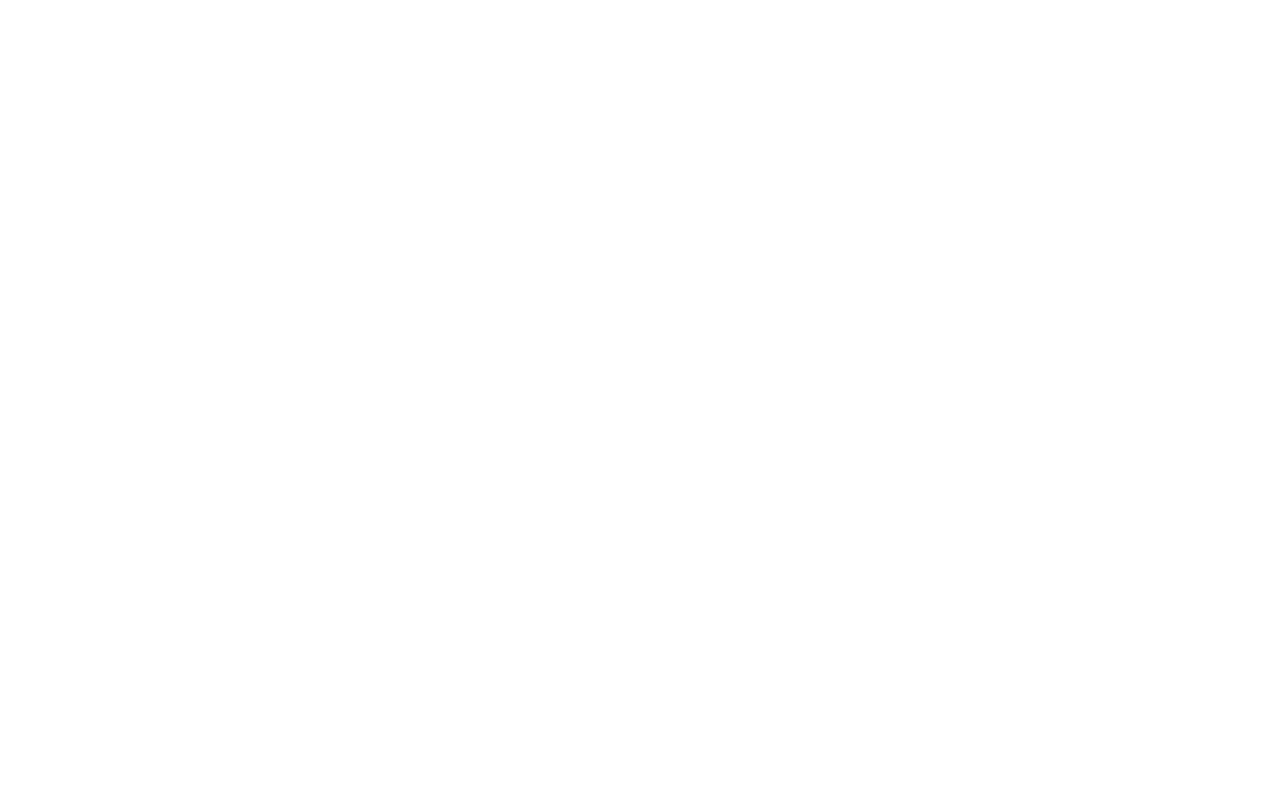
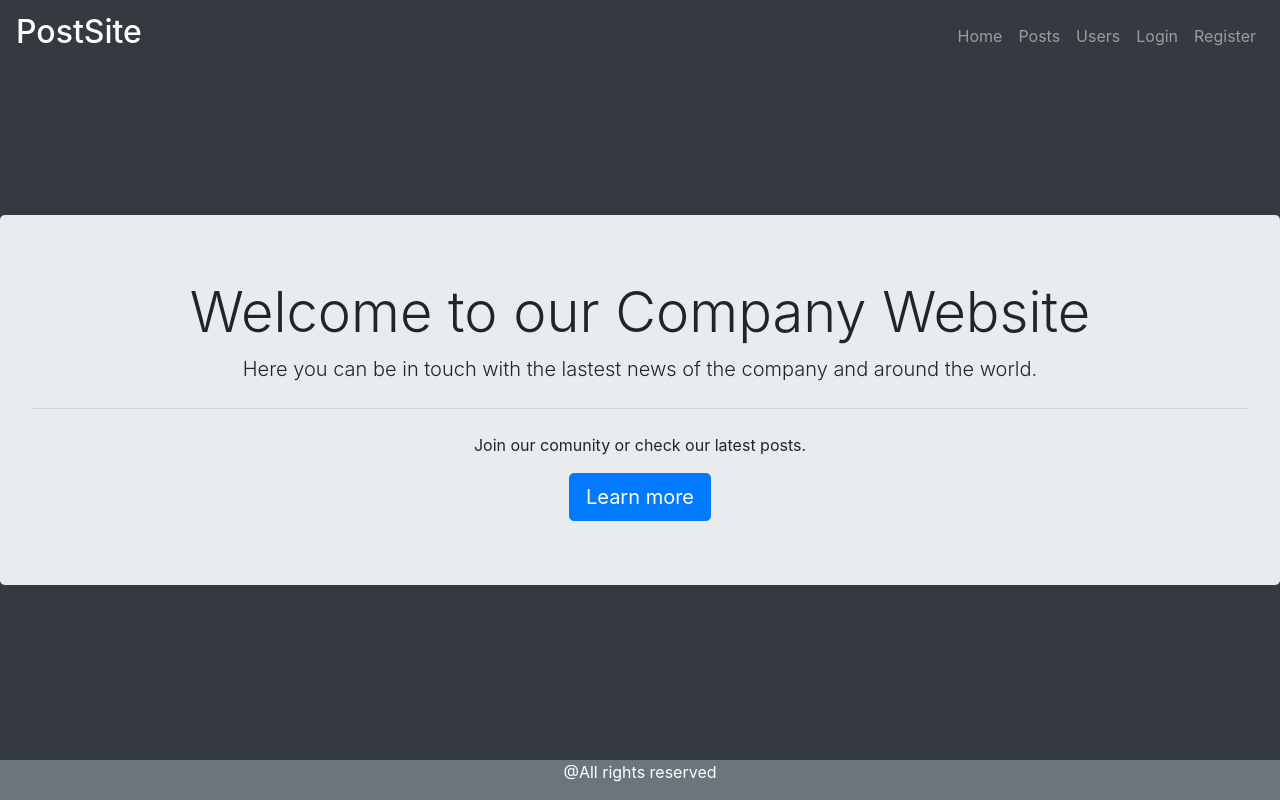
Before and after one commit to Xb0s7/FE-Challenge, a React (Create React App) app in the folder front-end/: page / in a window 1280 px wide. Built offline with nearby package versions, Linux system fonts and the light colour scheme.

Commit message:
created base skeleton, navigation and homePage'

```diff
--- a/front-end/package.json
+++ b/front-end/package.json
@@ -7,6 +7,8 @@
     "@testing-library/react": "^9.5.0",
     "@testing-library/user-event": "^7.2.1",
     "bootstrap": "^4.5.2",
+    "popper": "^1.0.1",
+    "popper.js": "^1.16.1",
     "react": "^16.13.1",
     "react-dom": "^16.13.1",
     "react-router-dom": "^5.2.0",
--- a/front-end/public/index.html
+++ b/front-end/public/index.html
@@ -9,6 +9,7 @@
       name="description"
       content="Web site created using create-react-app"
     />
+    <link rel="stylesheet" href="https://stackpath.bootstrapcdn.com/bootstrap/4.5.2/css/bootstrap.min.css" integrity="sha384-JcKb8q3iqJ61gNV9KGb8thSsNjpSL0n8PARn9HuZOnIxN0hoP+VmmDGMN5t9UJ0Z" crossorigin="anonymous">
     <link rel="apple-touch-icon" href="%PUBLIC_URL%/logo192.png" />
     <link rel="manifest" href="%PUBLIC_URL%/manifest.json" />
     <title>React App</title>
--- a/front-end/src/App.js
+++ b/front-end/src/App.js
@@ -1,10 +1,10 @@
 import React from 'react';
+import 'bootstrap';
+import Navigation from './utils/navigation';
 
 function App() {
   return (
-    <div className="App">
-
-    </div>
+    <Navigation/>
   );
 }
 
--- /dev/null
+++ b/front-end/src/components/footer/footer.js
@@ -0,0 +1,11 @@
+import React from 'react';
+
+const Footer = () => {
+    return (
+        <div className='container-fluid bg-secondary text-white text-center'>
+            <p>@All rights reserved</p>
+        </div>
+    )
+}
+
+export default Footer
--- /dev/null
+++ b/front-end/src/components/navBar/navBar.js
@@ -0,0 +1,33 @@
+import React from 'react';
+import { Link } from 'react-router-dom';
+const NavBar = () => {
+    return (
+        <nav className="navbar navbar-expand-lg navbar-dark bg-dark w-100 ">
+            <Link className="navbar-brand" to="#"><h2>PostSite</h2></Link>
+            <button className="navbar-toggler" type="button" data-toggle="collapse" data-target="#navbarNavAltMarkup" aria-controls="navbarNavAltMarkup" aria-expanded="false" aria-label="Toggle navigation">
+                <span className="navbar-toggler-icon"></span>
+            </button>
+            <div className="collapse navbar-collapse flex-grow-1 text-right " id="navbarNavAltMarkup">
+                <ul className="navbar-nav ml-auto flex-nowrap" >
+                    <li className="nav-item">
+                        <Link className="nav-link justify-content-end" to="/">Home</Link>
+                    </li>
+                    <li className="nav-item">
+                        <Link className="nav-link" to="/posts">Posts</Link>
+                    </li >
+                    <li className="nav-item">
+                        <Link className="nav-link" to="/users">Users</Link>
+                    </li>
+                    <li className="nav-item">
+                        <Link className="nav-link" to="/login">Login</Link>
+                    </li>
+                    <li className="nav-item">
+                        <Link className="nav-link" to="/register">Register</Link>
+                    </li>
+                </ul>
+            </div>
+        </nav >
+    )
+}
+
+export default NavBar;
--- a/front-end/src/index.css
+++ b/front-end/src/index.css
@@ -11,3 +11,9 @@
   font-family: source-code-pro, Menlo, Monaco, Consolas, 'Courier New',
     monospace;
 }
+#root{
+  background-color: #343a40;
+  display: block;
+  width: 100%;
+  height: 100vh;
+}
--- /dev/null
+++ b/front-end/src/pages/home/home.js
@@ -0,0 +1,23 @@
+import React from 'react';
+import Footer from '../../components/footer/footer';
+import NavBar from '../../components/navBar/navBar';
+
+const Home = () => {
+    return (
+        <div className='d-flex  h-100 w-100  flex-column align-items-center'>
+            <NavBar />
+            <div className='d-flex  h-100 w-100  flex-row align-items-center'>
+                <div className="jumbotron text-center w-100 ">
+                    <h1 className="display-4">Welcome to our Company Website</h1>
+                    <p className="lead">Here you can be in touch with the lastest news of the company and around the world. </p>
+                    <hr className="my-4" />
+                    <p>Join our comunity or check our latest posts.</p>
+                    <a className="btn btn-primary btn-lg" href="#" role="button">Learn more</a>
+                </div>
+            </div>
+            <Footer/>
+        </div>
+    )
+}
+
+export default Home
--- /dev/null
+++ b/front-end/src/pages/login/login.js
@@ -0,0 +1,12 @@
+import React from 'react';
+import NavBar from '../../components/navBar/navBar';
+
+const Login = () => {
+    return (
+        <div>
+            <NavBar></NavBar>
+        </div>
+    )
+}
+
+export default Login
--- /dev/null
+++ b/front-end/src/pages/posts/posts.js
@@ -0,0 +1,12 @@
+import React from 'react';
+import NavBar from '../../components/navBar/navBar';
+
+const Posts = () => {
+    return (
+        <div>
+            <NavBar></NavBar>
+        </div>
+    )
+}
+
+export default Posts
--- /dev/null
+++ b/front-end/src/pages/register/register.js
@@ -0,0 +1,12 @@
+import React from 'react';
+import NavBar from '../../components/navBar/navBar';
+
+const Register = () => {
+    return (
+        <div>
+            <NavBar></NavBar>
+        </div>
+    )
+}
+
+export default Register
--- /dev/null
+++ b/front-end/src/pages/users/users.js
@@ -0,0 +1,12 @@
+import React from 'react';
+import NavBar from '../../components/navBar/navBar';
+
+const Users = () => {
+    return (
+        <div>
+            <NavBar></NavBar>
+        </div>
+    )
+}
+
+export default Users
--- /dev/null
+++ b/front-end/src/utils/navigation.js
@@ -0,0 +1,22 @@
+import React from 'react';
+import {BrowserRouter, Route, Switch} from 'react-router-dom';
+import Home from '../pages/home/home';
+import Login from '../pages/login/login';
+import Posts from '../pages/posts/posts';
+import Register from '../pages/register/register';
+import Users from '../pages/users/users';
+
+const Navigation = () => {
+    return (
+        <BrowserRouter>
+            <Switch>
+                <Route exact path="/" component={Home}/>
+                <Route exact path="/users" component={Users}/>
+                <Route exact path="/login" component={Register}/>
+                <Route exact path="/register" component={Login}/>
+                <Route exact path="/posts" component={Posts}/>
+            </Switch>
+        </BrowserRouter>
+    )
+}
+export default Navigation
```
Also changed, not shown: 1 other file (tests, documents, lock files or other folders).
